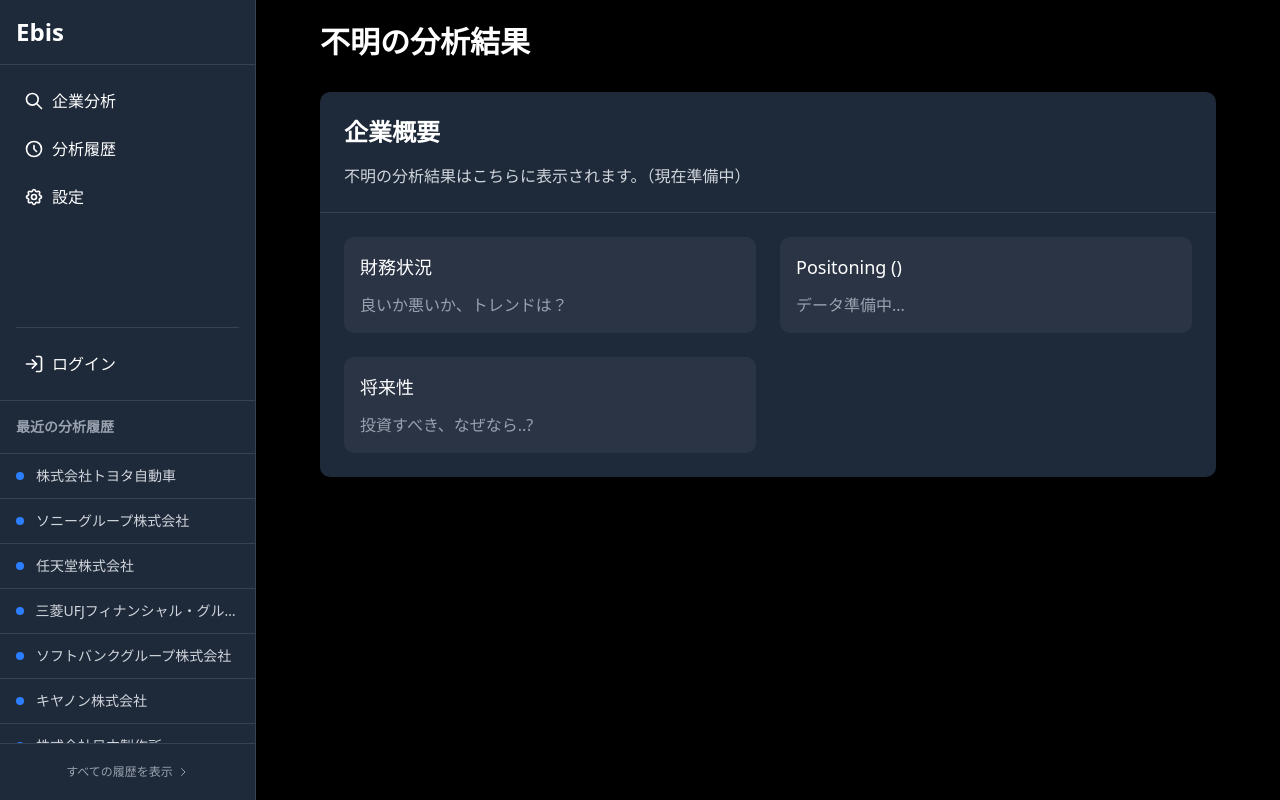
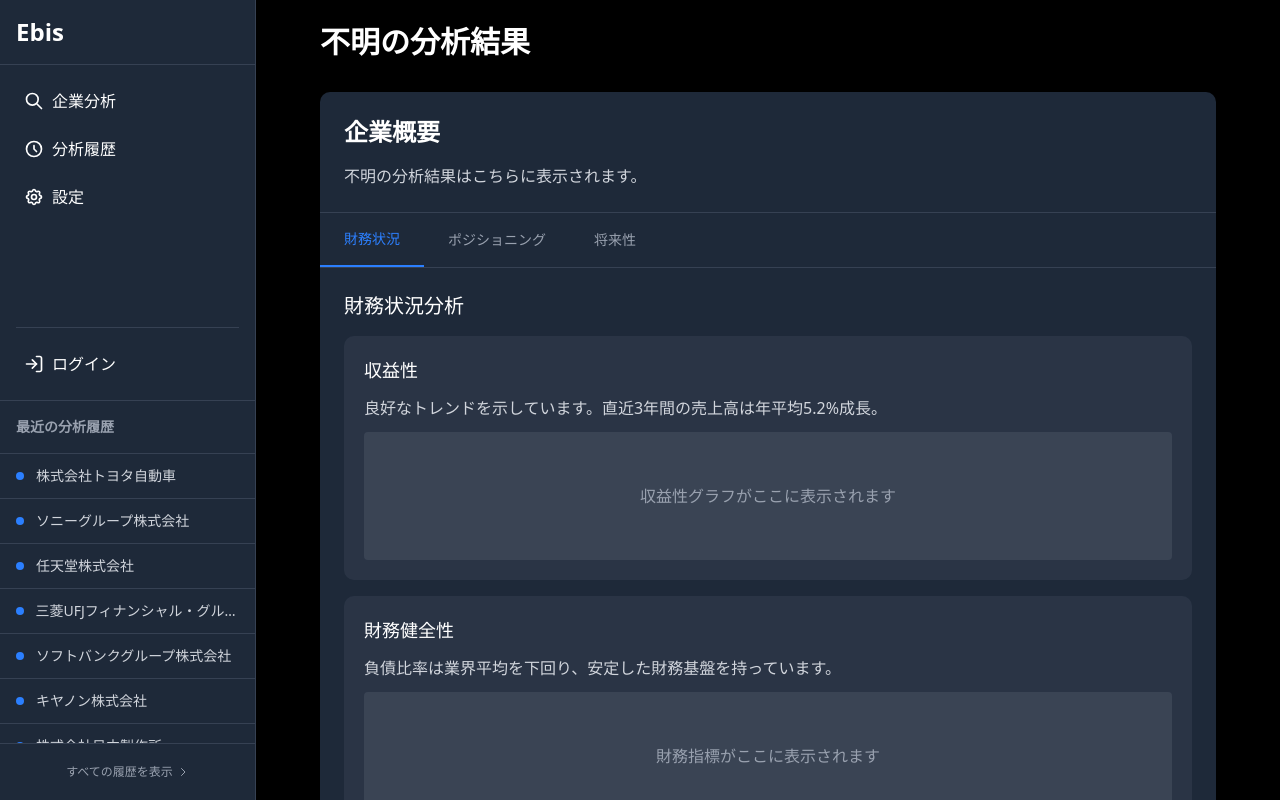
Before and after one commit to hirakei1203/ebis, a Next.js app: page /analysis/result in a window 1280 px wide. Built offline with nearby package versions, Linux system fonts and the light colour scheme.

Commit message:
add/introuction of tab

```diff
--- a/src/app/analysis/result/page.tsx
+++ b/src/app/analysis/result/page.tsx
@@ -1,9 +1,11 @@
 'use client';
 import { useSearchParams } from 'next/navigation';
+import { useState } from 'react';
 
 export default function AnalysisResult() {
   const searchParams = useSearchParams();
   const companyName = searchParams.get('company') || '不明';
+  const [activeTab, setActiveTab] = useState('finance'); // finance, positioning, future
 
   return (
     <div className="max-w-4xl mx-auto">
@@ -13,33 +15,114 @@ export default function AnalysisResult() {
         <div className="p-6 border-b border-gray-700">
           <h2 className="text-2xl font-semibold mb-4">企業概要</h2>
           <p className="text-gray-300">
-            {companyName}の分析結果はこちらに表示されます。（現在準備中）
+            {companyName}の分析結果はこちらに表示されます。
           </p>
         </div>
 
+        {/* タブナビゲーション */}
+        <div className="border-b border-gray-700">
+          <nav className="flex">
+            <button
+              onClick={() => setActiveTab('finance')}
+              className={`px-6 py-4 text-sm font-medium ${
+                activeTab === 'finance'
+                  ? 'border-b-2 border-blue-500 text-blue-500'
+                  : 'text-gray-400 hover:text-gray-300'
+              }`}
+            >
+              財務状況
+            </button>
+            <button
+              onClick={() => setActiveTab('positioning')}
+              className={`px-6 py-4 text-sm font-medium ${
+                activeTab === 'positioning'
+                  ? 'border-b-2 border-blue-500 text-blue-500'
+                  : 'text-gray-400 hover:text-gray-300'
+              }`}
+            >
+              ポジショニング
+            </button>
+            <button
+              onClick={() => setActiveTab('future')}
+              className={`px-6 py-4 text-sm font-medium ${
+                activeTab === 'future'
+                  ? 'border-b-2 border-blue-500 text-blue-500'
+                  : 'text-gray-400 hover:text-gray-300'
+              }`}
+            >
+              将来性
+            </button>
+          </nav>
+        </div>
+
+        {/* タブコンテンツ */}
         <div className="p-6">
-          <div className="grid grid-cols-1 md:grid-cols-2 gap-6">
-            <div className="bg-gray-700/50 p-4 rounded-lg">
-              <h3 className="text-lg font-medium mb-3">財務状況</h3>
-              <p className="text-gray-400">良いか悪いか、トレンドは？</p>
+          {/* 財務状況タブ */}
+          {activeTab === 'finance' && (
+            <div className="space-y-4">
+              <h3 className="text-xl font-medium mb-4">財務状況分析</h3>
+              <div className="bg-gray-700/50 p-5 rounded-lg">
+                <h4 className="text-lg font-medium mb-3">収益性</h4>
+                <p className="text-gray-300">良好なトレンドを示しています。直近3年間の売上高は年平均5.2%成長。</p>
+                <div className="h-32 bg-gray-600/50 rounded mt-3 flex items-center justify-center">
+                  <p className="text-gray-400">収益性グラフがここに表示されます</p>
+                </div>
+              </div>
+
+              <div className="bg-gray-700/50 p-5 rounded-lg">
+                <h4 className="text-lg font-medium mb-3">財務健全性</h4>
+                <p className="text-gray-300">負債比率は業界平均を下回り、安定した財務基盤を持っています。</p>
+                <div className="h-32 bg-gray-600/50 rounded mt-3 flex items-center justify-center">
+                  <p className="text-gray-400">財務指標がここに表示されます</p>
+                </div>
+              </div>
             </div>
+          )}
 
-            <div className="bg-gray-700/50 p-4 rounded-lg">
-              <h3 className="text-lg font-medium mb-3">Positoning ()</h3>
-              <p className="text-gray-400">データ準備中...</p>
+          {/* ポジショニングタブ */}
+          {activeTab === 'positioning' && (
+            <div className="space-y-4">
+              <h3 className="text-xl font-medium mb-4">市場ポジショニング</h3>
+              <div className="bg-gray-700/50 p-5 rounded-lg">
+                <h4 className="text-lg font-medium mb-3">競合分析</h4>
+                <p className="text-gray-300">業界内でのマーケットシェアは約15%で、上位3社に入っています。</p>
+                <div className="h-32 bg-gray-600/50 rounded mt-3 flex items-center justify-center">
+                  <p className="text-gray-400">競合比較チャートがここに表示されます</p>
+                </div>
+              </div>
+
+              <div className="bg-gray-700/50 p-5 rounded-lg">
+                <h4 className="text-lg font-medium mb-3">差別化要因</h4>
+                <p className="text-gray-300">技術革新への積極的な投資と高い顧客満足度が強みとなっています。</p>
+              </div>
             </div>
+          )}
 
-            <div className="bg-gray-700/50 p-4 rounded-lg">
-              <h3 className="text-lg font-medium mb-3">将来性</h3>
-              <p className="text-gray-400">投資すべき、なぜなら..?
-              </p>
+          {/* 将来性タブ */}
+          {activeTab === 'future' && (
+            <div className="space-y-4">
+              <h3 className="text-xl font-medium mb-4">将来性評価</h3>
+              <div className="bg-gray-700/50 p-5 rounded-lg">
+                <h4 className="text-lg font-medium mb-3">成長予測</h4>
+                <p className="text-gray-300">新規事業の展開により、今後5年間で年平均7%の成長が見込まれます。</p>
+                <div className="h-32 bg-gray-600/50 rounded mt-3 flex items-center justify-center">
+                  <p className="text-gray-400">将来予測グラフがここに表示されます</p>
+                </div>
+              </div>
+
+              <div className="bg-gray-700/50 p-5 rounded-lg">
+                <h4 className="text-lg font-medium mb-3">リスク評価</h4>
+                <p className="text-gray-300">市場の変動に対する耐性は高く、持続可能なビジネスモデルを確立しています。</p>
+              </div>
+
+              <div className="mt-6 p-4 bg-blue-900/30 border border-blue-800 rounded-lg">
+                <h4 className="text-lg font-medium text-blue-400 mb-2">投資判断</h4>
+                <p className="text-gray-200">
+                  長期投資に適しています。安定した財務基盤と将来性を考慮すると、ポートフォリオに組み入れる価値があります。
+                </p>
+              </div>
             </div>
-
-            {/* <div className="bg-gray-700/50 p-4 rounded-lg">
-              <h3 className="text-lg font-medium mb-3">ビジネスモデル</h3>
-              <p className="text-gray-400">データ準備中...</p>
-            </div> */}
-          </div>
+          )}
         </div>
       </div>
     </div>
```
